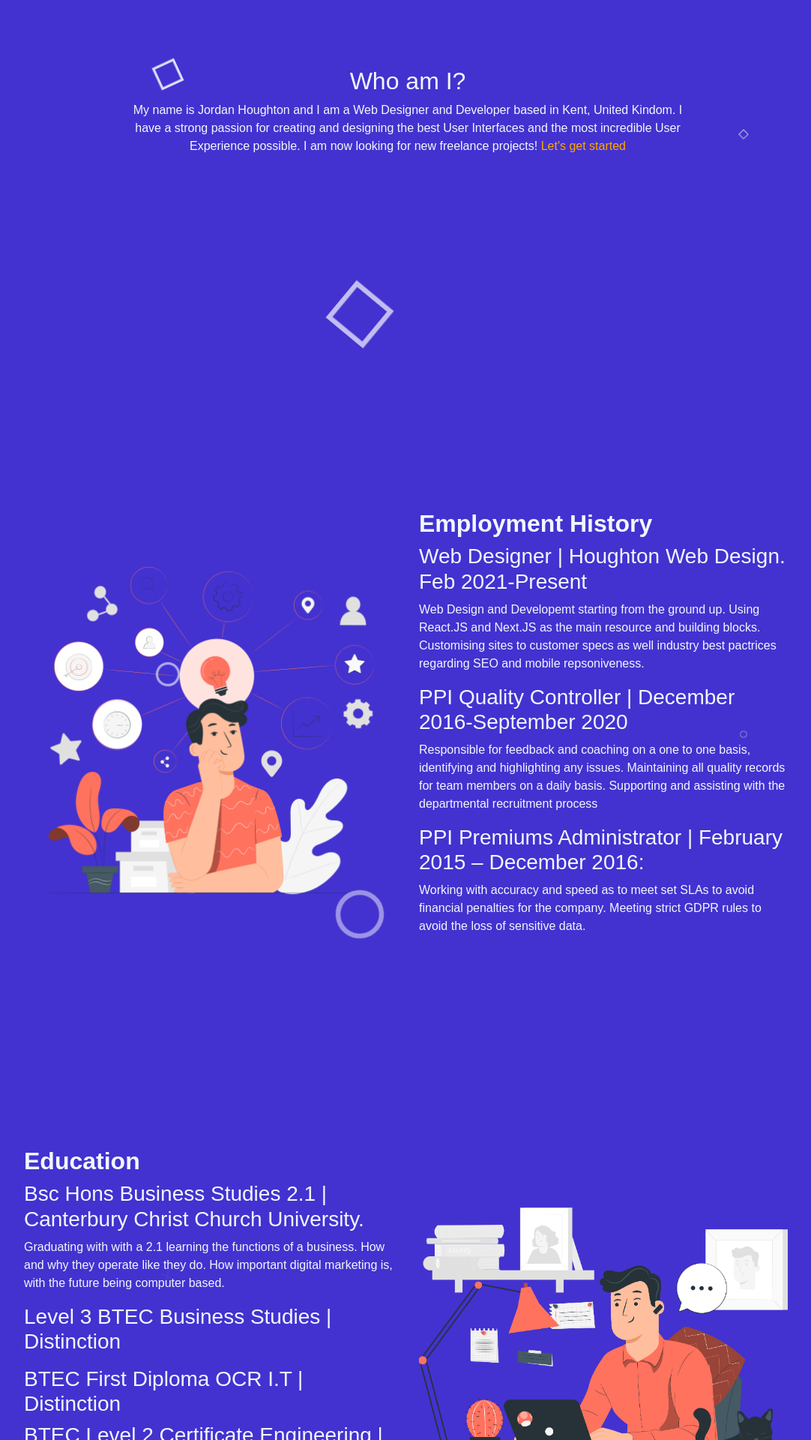
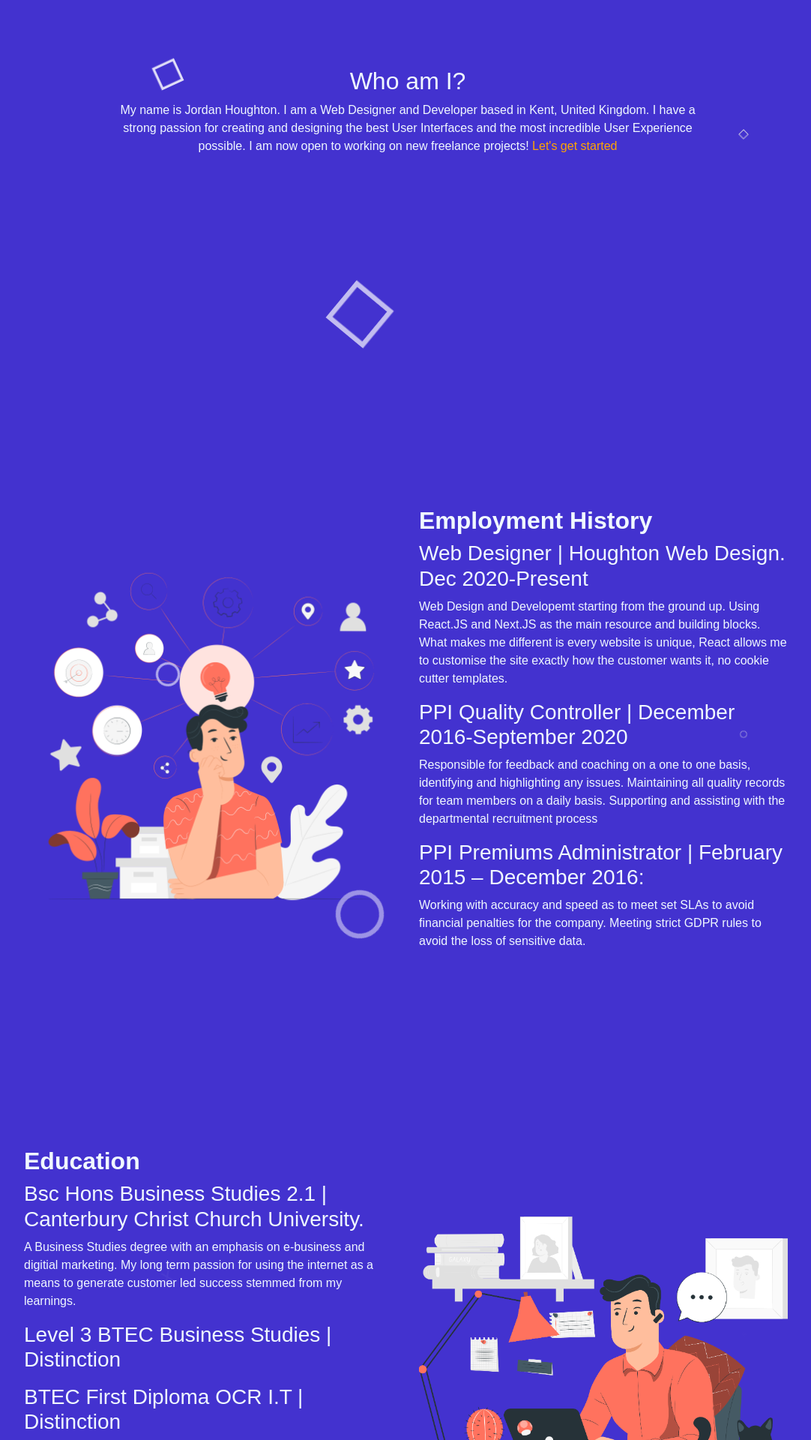
Before and after one commit to jordanhoughton74-git/personal-website, a Next.js app: page / in a window 1280 px wide. Shown: the part 940-2860 px from the top of the page at 75% size, without its empty margins (96-1178 px from the left). Built offline with nearby package versions, Linux system fonts and the light colour scheme.

Commit message:
Update paragraphs

```diff
--- a/components/about.jsx
+++ b/components/about.jsx
@@ -8,10 +8,10 @@ function About(){
         <div id="about" className={styles.aboutDiv}>
         <div className={styles.addShadow}>
             <h2>Who am I?</h2>
-                <p>My name is Jordan Houghton and I am a Web Designer and Developer based in Kent, United Kindom.
-                    I have a strong passion for creating and
-                    designing the best User Interfaces and the most incredible User Experience
-                    possible.  I am now looking for new freelance projects! <a className="contact" href="mailto:jordanhoughton74@gmail.com"> Let's get started</a></p>
+                <p>My name is Jordan Houghton. I am a Web Designer and Developer based in Kent, United Kingdom.
+                    I have a strong passion for creating and designing the best User Interfaces and the most
+                    incredible User Experience possible. I am now open to working on new freelance projects!
+                    <a className="contact" href="mailto:jordanhoughton74@gmail.com"> Let's get started</a></p>
         </div>
         </div>
         );
--- a/components/education.jsx
+++ b/components/education.jsx
@@ -18,8 +18,8 @@ function Education(){
                     <div>
                         <h2 className={styles.title}>Education</h2>
                         <h3>Bsc Hons Business Studies 2.1 | Canterbury Christ Church University. </h3>
-                                <p>Graduating with with a 2.1 learning the functions of a business.  How and why they operate like they do.
-                                    How important digital marketing is, with the future being computer based.
+                                <p>A Business Studies degree with an emphasis on e-business and digitial marketing.  My long term passion
+                                    for using the internet as a means to generate customer led success stemmed from my learnings.
                                 </p>
                                 <h3>Level 3 BTEC Business Studies | Distinction</h3>
                                 <p></p>
--- a/components/employment.jsx
+++ b/components/employment.jsx
@@ -18,10 +18,10 @@ function Employment(){
        <Col className={styles.addShadow} lg={6} md={12}>
             <div>
                 <h2 className={styles.title}>Employment History</h2>
-                <h3>Web Designer | Houghton Web Design.  Feb 2021-Present</h3>
+                <h3>Web Designer | Houghton Web Design.  Dec 2020-Present</h3>
                 <p>Web Design and Developemt starting from the ground up.  Using React.JS and Next.JS
-                    as the main resource and building blocks.  Customising sites to customer specs as well
-                    industry best pactrices regarding SEO and mobile repsoniveness.</p>
+                    as the main resource and building blocks.  What makes me different is every website is unique,
+                    React allows me to customise the site exactly how the customer wants it, no cookie cutter templates.</p>
                 <h3>PPI Quality Controller | December 2016-September 2020</h3>
                 <p>Responsible for feedback and coaching on a one to one basis, identifying and highlighting any issues.
                 Maintaining all quality records for team members on a daily basis.
```
